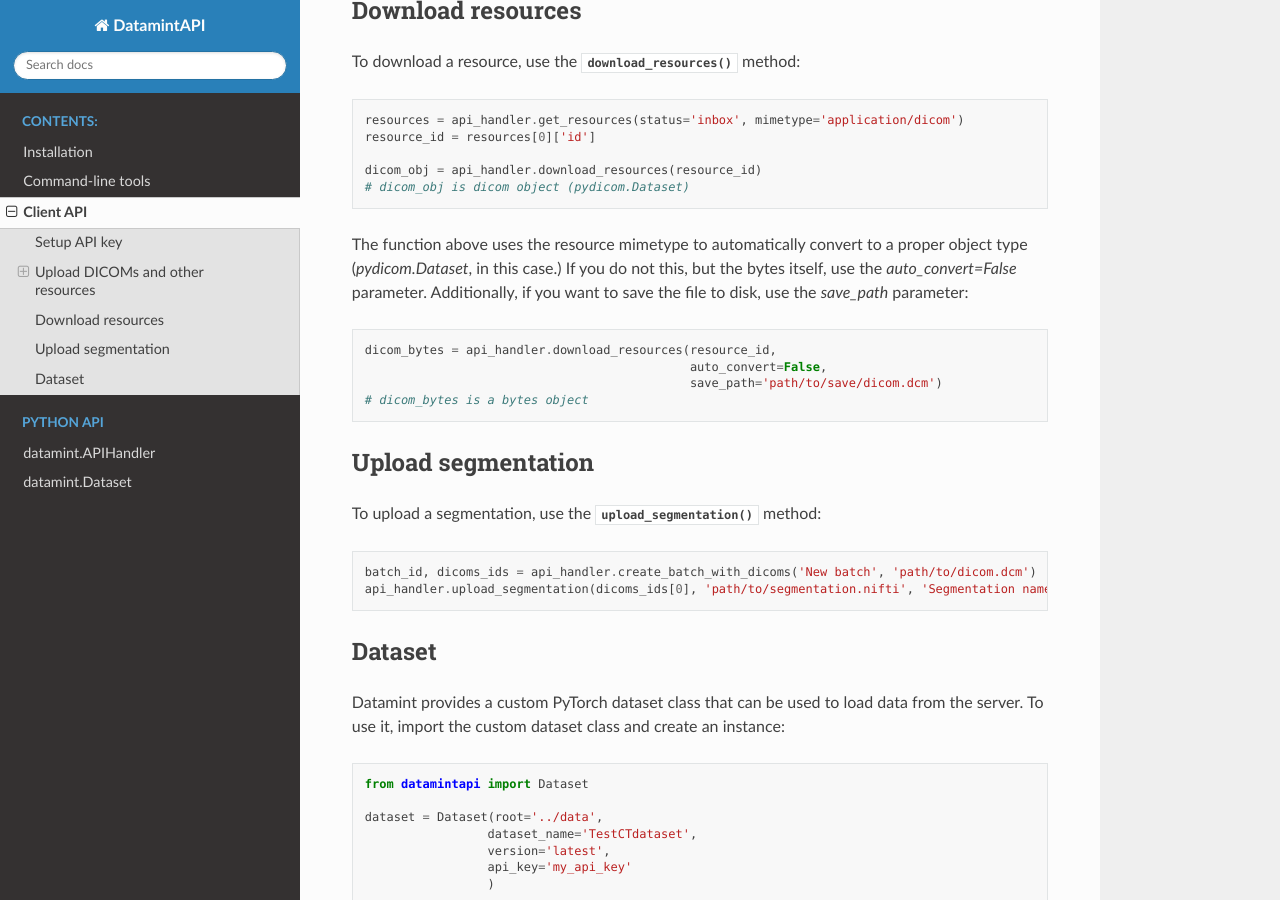
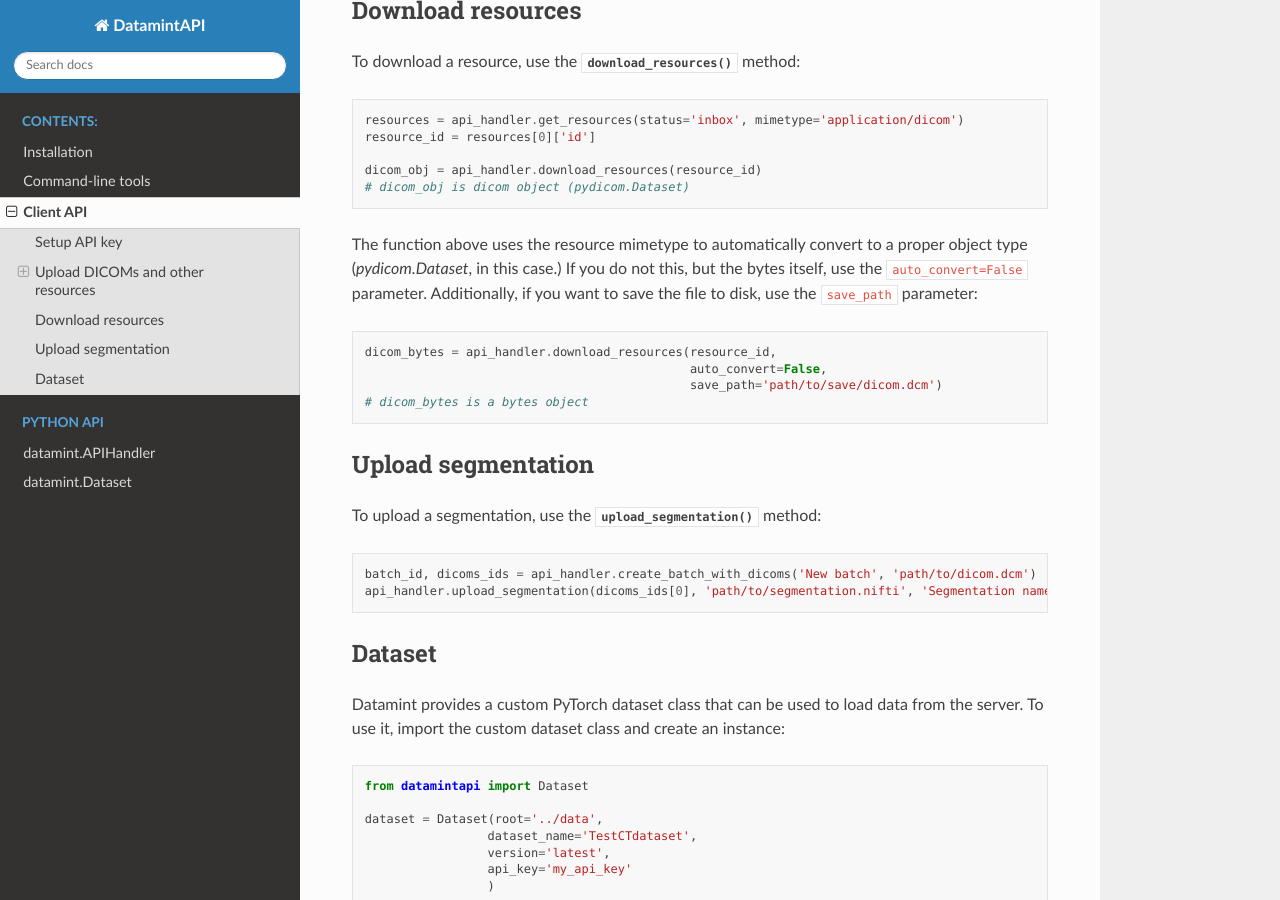
Before and after one commit to SonanceAI/datamint-python-api, a Sphinx documentation site: the page built from docs/source/client_api.rst, in a window 1280 px wide and 900 px high, scrolled down 2471 px. Built offline with Sphinx 7.4.7 and the Read the Docs theme 2.0.0, drawn with Linux system fonts in a browser that asks for light colours.

Commit message:
Updated Documentation

```diff
--- a/docs/source/client_api.rst
+++ b/docs/source/client_api.rst
@@ -141,8 +141,8 @@ To download a resource, use the :py:meth:`download_resources() <datamintapi.api_
     # dicom_obj is dicom object (pydicom.Dataset)
 
 The function above uses the resource mimetype to automatically convert to a proper object type (`pydicom.Dataset`, in this case.)
-If you do not this, but the bytes itself, use the `auto_convert=False` parameter.
-Additionally, if you want to save the file to disk, use the `save_path` parameter:
+If you do not this, but the bytes itself, use the ``auto_convert=False`` parameter.
+Additionally, if you want to save the file to disk, use the ``save_path`` parameter:
 
 .. code-block:: python
 
```
